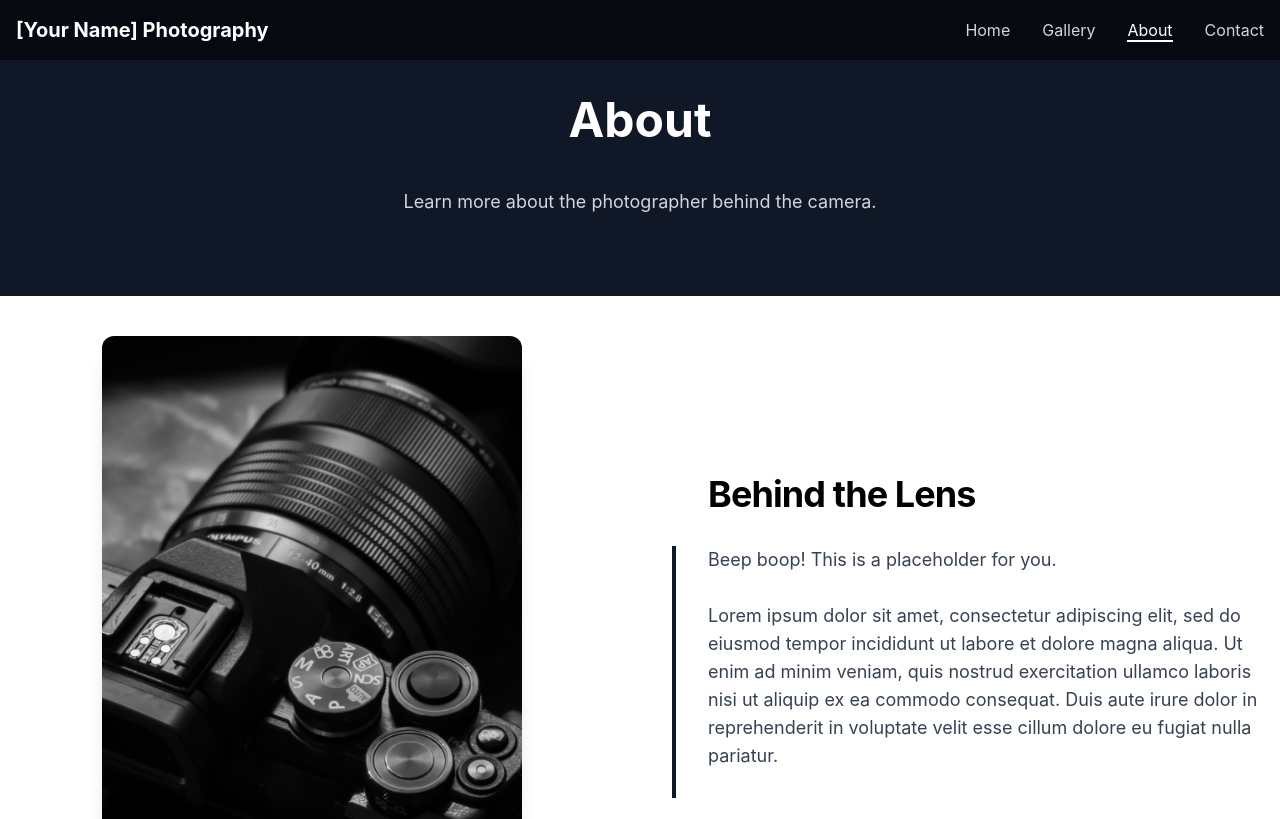
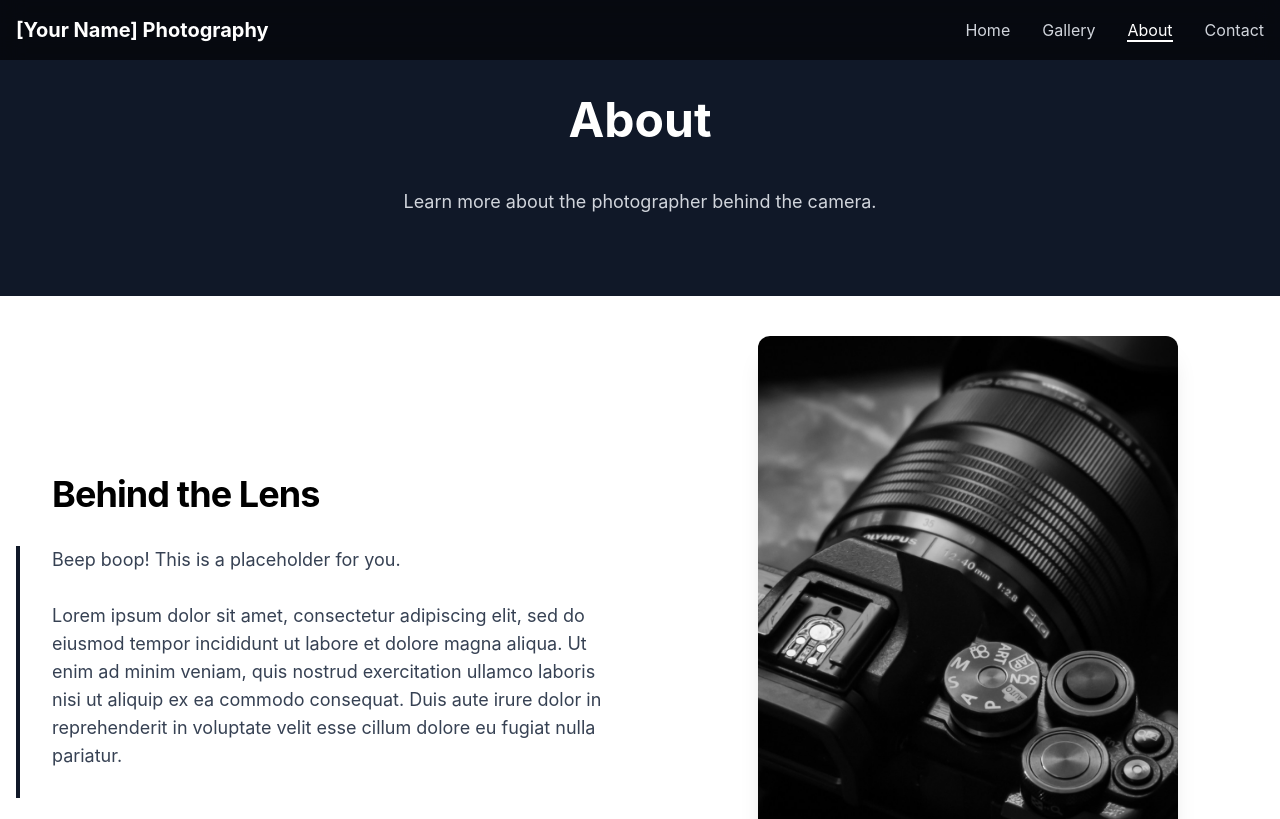
Before and after one commit to Pizzadreams/Photography_Portfolio, a React (Vite) app: page /about in a window 1280 px wide. Shown: the top 819 px of the page. Built offline with nearby package versions, Linux system fonts and the light colour scheme.

Commit message:
formatting done for photographer pic within AboutContent.jsx

```diff
--- a/src/components/AboutContent.jsx
+++ b/src/components/AboutContent.jsx
@@ -8,14 +8,6 @@ function AboutContent() {
         <Container>
         {/* About Section */}
         <div className="grid items-center gap-16 lg:grid-cols-2">
-            <div className="flex justify-center">
-            <img
-                src={photographer}
-                alt="Photographer"
-                className="h-[600px] w-[420px] rounded-xl object-cover shadow-xl"
-            />
-            </div>
-
             <div>
                 <h2 className="text-4xl font-bold tracking-tight pl-9">
                     Behind the Lens
@@ -36,6 +28,14 @@ function AboutContent() {
                     </p>
                 </div>
             </div>
+
+            <div className="flex justify-center">
+                <img
+                    src={photographer}
+                    alt="Photographer"
+                    className="h-[600px] w-[420px] rounded-xl object-cover shadow-xl"
+                />
+            </div>
         </div>
         </Container>
     </section>
```
